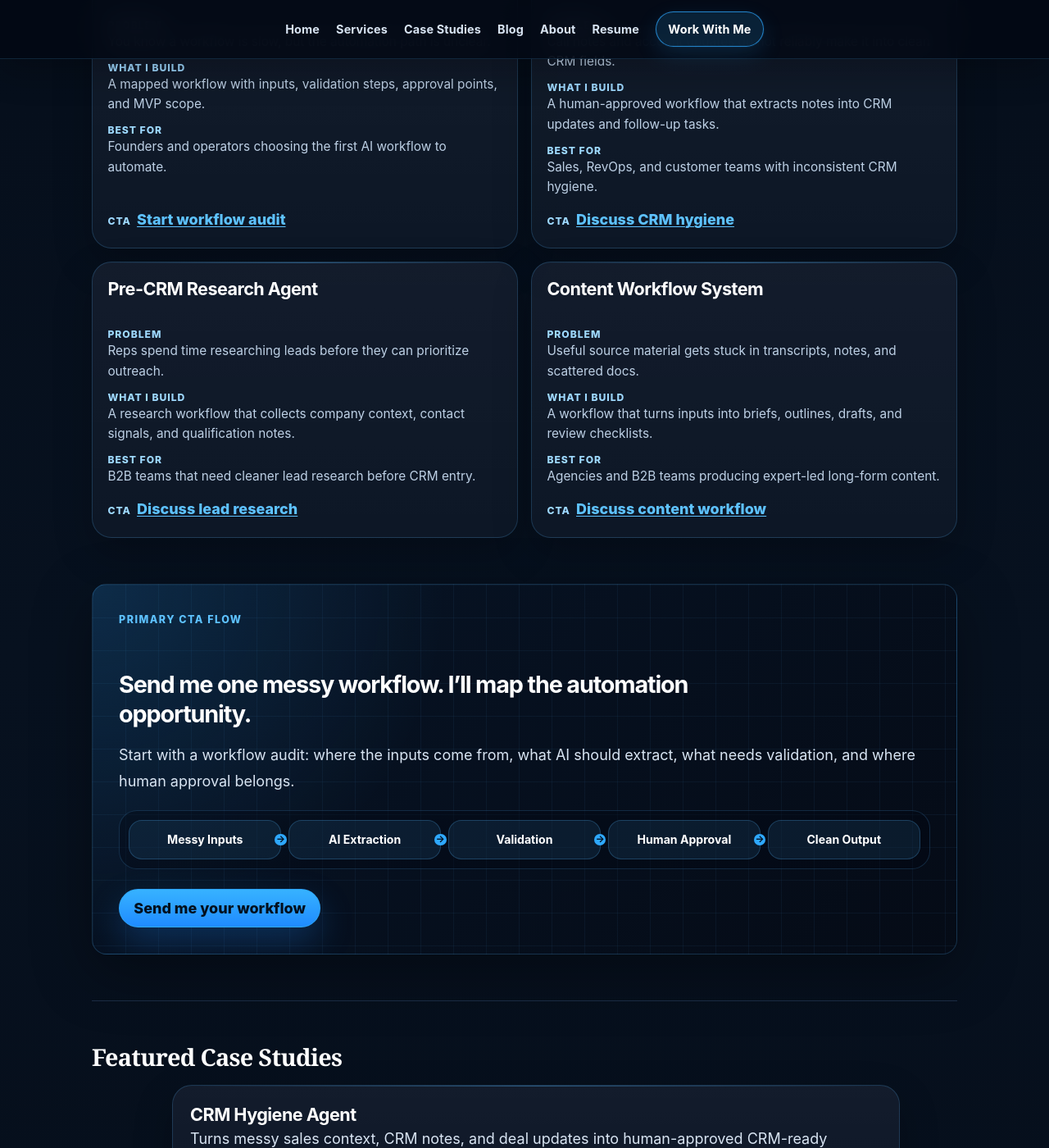
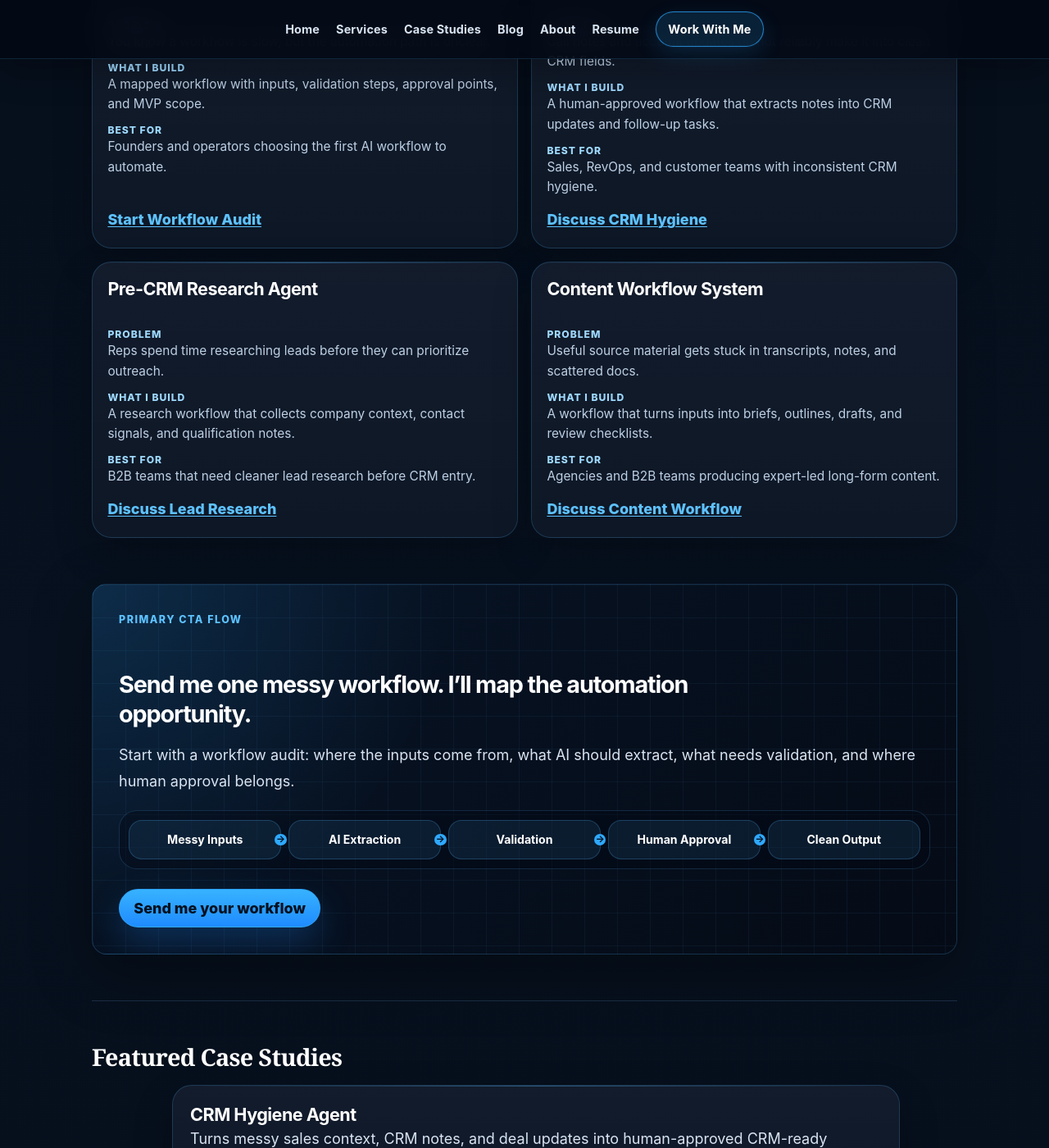
Before and after one commit to mahadevupadhyayula/mahadevupadhyayula.github.io, a Jekyll site: the page built from index.md, in a window 1280 px wide and 1400 px high, scrolled down 1204 px. Shown: the whole window at 82% size. Built offline with Jekyll 4.4.1, drawn with Linux system fonts in a browser that asks for light colours.

Commit message:
Update homepage service CTA labels

```diff
--- a/assets/css/style.css
+++ b/assets/css/style.css
@@ -715,14 +715,6 @@ code {
   align-items: baseline;
   margin-top: auto;
   margin-bottom: 0;
-}
-
-.card-cta span {
-  color: #071426;
-  font-size: 0.76rem;
-  font-weight: 850;
-  letter-spacing: 0.08em;
-  text-transform: uppercase;
 }
 
 .card-cta a {
@@ -1351,7 +1343,6 @@ img {
 }
 
 .homepage-service-grid dt,
-.card-cta span,
 .service-detail-grid h3 {
   color: #9ed9ff;
 }
--- a/index.md
+++ b/index.md
@@ -38,7 +38,7 @@ description: I build human-approved AI workflow systems for B2B teams, including
         <dt>Best for</dt>
         <dd>Founders and operators choosing the first AI workflow to automate.</dd>
       </dl>
-      <p class="card-cta"><span>CTA</span><a href="{{ '/work-with-me?intent=homepage-workflow-audit' | relative_url }}">Start workflow audit</a></p>
+      <p class="card-cta"><a href="{{ '/work-with-me?intent=homepage-workflow-audit' | relative_url }}">Start Workflow Audit</a></p>
     </article>
     <article>
       <h3>CRM Hygiene Agent</h3>
@@ -50,7 +50,7 @@ description: I build human-approved AI workflow systems for B2B teams, including
         <dt>Best for</dt>
         <dd>Sales, RevOps, and customer teams with inconsistent CRM hygiene.</dd>
       </dl>
-      <p class="card-cta"><span>CTA</span><a href="{{ '/work-with-me?intent=homepage-crm-hygiene' | relative_url }}">Discuss CRM hygiene</a></p>
+      <p class="card-cta"><a href="{{ '/work-with-me?intent=homepage-crm-hygiene' | relative_url }}">Discuss CRM Hygiene</a></p>
     </article>
     <article>
       <h3>Pre-CRM Research Agent</h3>
@@ -62,7 +62,7 @@ description: I build human-approved AI workflow systems for B2B teams, including
         <dt>Best for</dt>
         <dd>B2B teams that need cleaner lead research before CRM entry.</dd>
       </dl>
-      <p class="card-cta"><span>CTA</span><a href="{{ '/work-with-me?intent=homepage-pre-crm-research' | relative_url }}">Discuss lead research</a></p>
+      <p class="card-cta"><a href="{{ '/work-with-me?intent=homepage-pre-crm-research' | relative_url }}">Discuss Lead Research</a></p>
     </article>
     <article>
       <h3>Content Workflow System</h3>
@@ -74,7 +74,7 @@ description: I build human-approved AI workflow systems for B2B teams, including
         <dt>Best for</dt>
         <dd>Agencies and B2B teams producing expert-led long-form content.</dd>
       </dl>
-      <p class="card-cta"><span>CTA</span><a href="{{ '/work-with-me?intent=homepage-content-workflow' | relative_url }}">Discuss content workflow</a></p>
+      <p class="card-cta"><a href="{{ '/work-with-me?intent=homepage-content-workflow' | relative_url }}">Discuss Content Workflow</a></p>
     </article>
   </div>
 </section>
```
